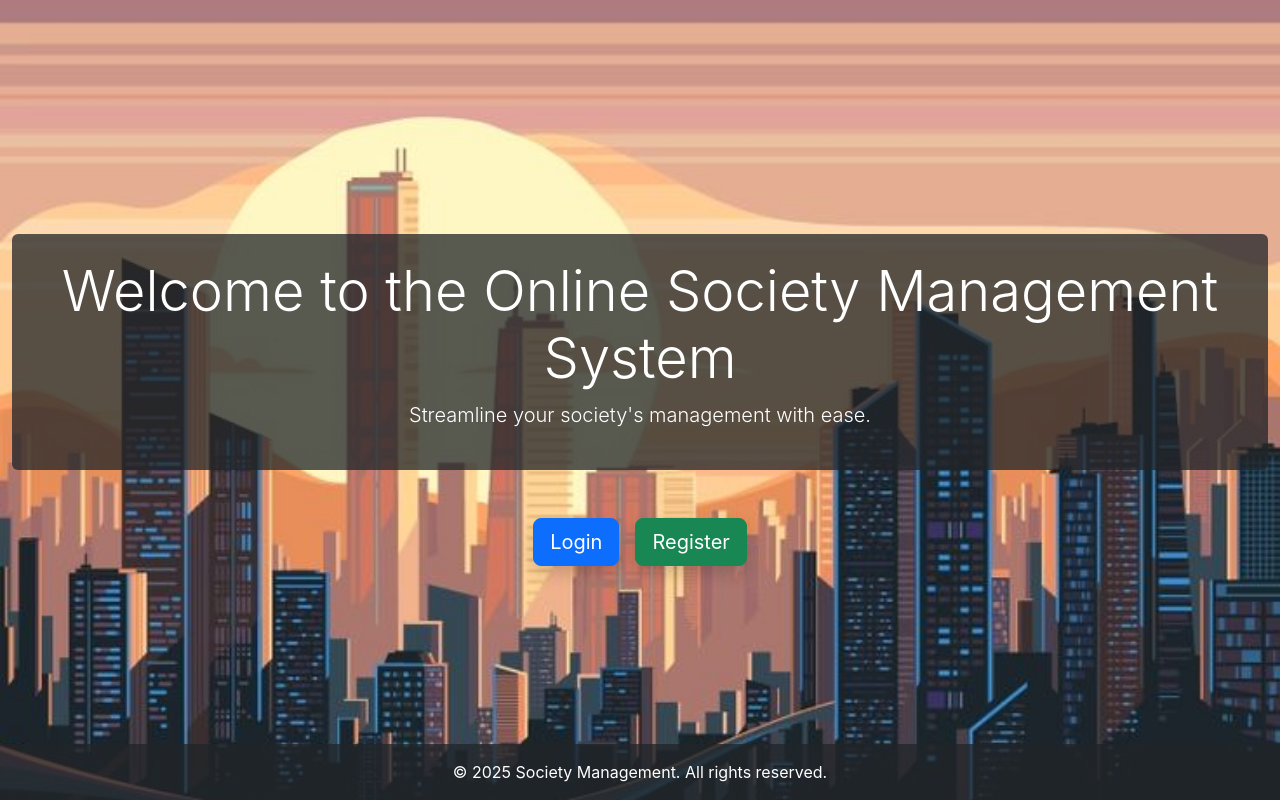
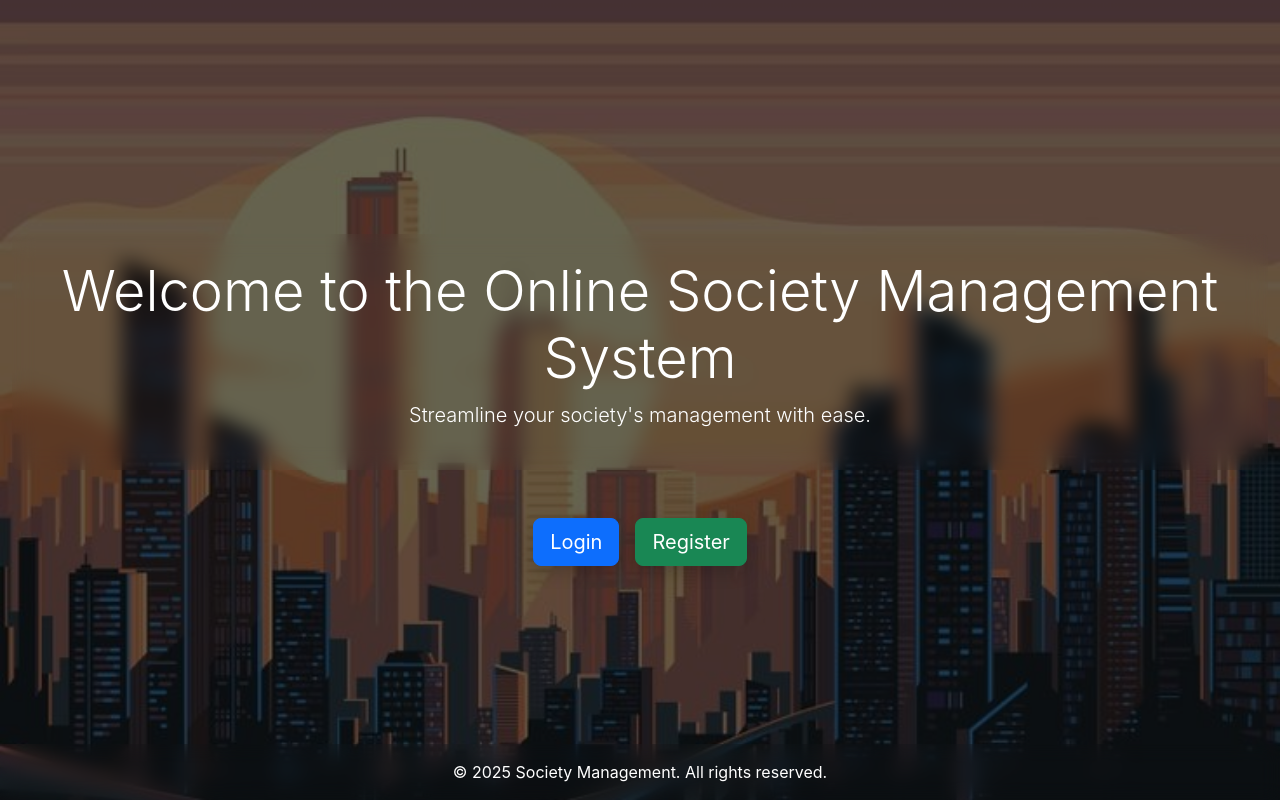
Before and after one commit to OnlineSocietyManagementSystem/OnlineSocietyManagement, a React (Vite) app in the folder client/: page / in a window 1280 px wide. Built offline with nearby package versions, Linux system fonts and the light colour scheme.

Commit message:
api added in member event management

```diff
--- a/client/src/screens/admin_screens/adminComplaintsFeedbacks.jsx
+++ b/client/src/screens/admin_screens/adminComplaintsFeedbacks.jsx
@@ -69,23 +69,37 @@ function AdminComplaintsFeedbacks() {
         <div className="row">
           {complaints.map((complaint) => (
             <div className="col-md-6 mb-3" key={complaint.id}>
-              <div className="card" style={{ backgroundColor: '#f8d7da', borderColor: '#f5c6cb' }}>
+              <div
+                className="card"
+                style={{ backgroundColor: "#f8d7da", borderColor: "#f5c6cb" }}
+              >
                 <div className="card-body">
-                  <h5 className="card-title fw-bold">Title: {complaint.title}</h5>
-                  <p className="card-text fw-bold fs-5">Description: {complaint.description}</p>
+                  <h5 className="card-title fw-bold">
+                    Title: {complaint.title}
+                  </h5>
+                  <p className="card-text fw-bold fs-5">
+                    Description: {complaint.description}
+                  </p>
                   <p className="card-text fw-bold fs-5">Id: {complaint.id}</p>
-                  <h6 className="card-subtitle mb-2 text-muted">Creation Date: {complaint.creationDate}</h6>
+                  <h6 className="card-subtitle mb-2 text-muted">
+                    Creation Date: {complaint.creationDate}
+                  </h6>
                 </div>
               </div>
             </div>
           ))}
         </div>
 
+        <hr />
+
         <h2 className="mt-4 mb-4 fw-bold">Feedbacks</h2>
         <div className="row">
           {feedbacks.map((feedback) => (
-            <div className="col-md-6 mb-3" key={feedback.id}>
-              <div className="card" style={{ backgroundColor: "#d4edda", borderColor: "#c3e6cb" }}>
+            <div className="col-12 mb-3" key={feedback.id}>
+              <div
+                className="card"
+                style={{ backgroundColor: "#d4edda", borderColor: "#c3e6cb" }}
+              >
                 <div className="card-body">
                   <p className="card-text fw-bold fs-5">{feedback.content}</p>
                 </div>
--- a/client/src/screens/auth_screens/Homepage.jsx
+++ b/client/src/screens/auth_screens/Homepage.jsx
@@ -7,19 +7,33 @@ const Homepage = () => {
 
   return (
     <div className="container-fluid vh-100 d-flex flex-column align-items-center justify-content-center text-white" style={{
+      position: "relative",
       backgroundImage: `url(${backgroundImage})`,
       backgroundSize: "cover",
       backgroundPosition: "center",
     }}>
-      <div className="text-center mb-5 p-4 bg-dark bg-opacity-75 rounded">
+      {/* Overlay */}
+      <div style={{
+        position: "absolute",
+        top: 0,
+        left: 0,
+        width: "100%",
+        height: "100%",
+        backgroundColor: "rgba(0, 0, 0, 0.6)",
+        zIndex: 1,
+      }}></div>
+
+      <div className="text-center mb-5 p-4 rounded" style={{ zIndex: 2, backdropFilter: "blur(10px)" }}>
         <h1 className="display-4">Welcome to the Online Society Management System</h1>
         <p className="lead">Streamline your society's management with ease.</p>
       </div>
-      <div className="d-flex gap-3">
+
+      <div className="d-flex gap-3" style={{ zIndex: 2 }}>
         <button className="btn btn-primary btn-lg shadow" onClick={() => navigate("/signin")}>Login</button>
         <button className="btn btn-success btn-lg shadow" onClick={() => navigate("/register")}>Register</button>
       </div>
-      <footer className="position-absolute bottom-0 text-center w-100 py-3 bg-dark bg-opacity-75">
+
+      <footer className="position-absolute bottom-0 text-center w-100 py-3" style={{ zIndex: 2, backdropFilter: "blur(10px)" }}>
         <p className="mb-0">&copy; 2025 Society Management. All rights reserved.</p>
       </footer>
     </div>
--- a/client/src/screens/member_screens/memberComplaintsFeedbacks.jsx
+++ b/client/src/screens/member_screens/memberComplaintsFeedbacks.jsx
@@ -173,6 +173,8 @@ function MemberComplaintsFeedbacks() {
           ))}
         </div>
 
+        <hr />
+
         <h2 className="mt-4 mb-4 fw-bold">Add Feedback</h2>
         <form onSubmit={handleFeedbackSubmit}>
           <div className="mb-3">
--- a/client/src/screens/member_screens/memberEventManagement.jsx
+++ b/client/src/screens/member_screens/memberEventManagement.jsx
@@ -1,39 +1,23 @@
-import React from "react";
+import React, { useState, useEffect } from "react";
 import Sidebar from "../../components/sidebar";
-
-// Sample static data
-const events = [
-  {
-    title: 'Community Meeting',
-    description: 'A monthly community meeting to discuss upcoming projects and issues.',
-    location: 'Clubhouse',
-    date: '2025-02-20',
-    time: '18:00'
-  },
-  {
-    title: 'Yoga Class',
-    description: 'Join us for a relaxing yoga session in the garden.',
-    location: 'Community Garden',
-    date: '2025-02-25',
-    time: '07:00'
-  },
-  {
-    title: 'Pool Party',
-    description: 'Fun and games at the pool. Refreshments will be provided.',
-    location: 'Swimming Pool',
-    date: '2025-03-05',
-    time: '15:00'
-  },
-  {
-    title: 'Book Club Meeting',
-    description: 'Discuss the book of the month with fellow book lovers.',
-    location: 'Library',
-    date: '2025-03-10',
-    time: '17:00'
-  }
-];
+import axios from "axios";
 
 function MemberEventManagement() {
+  const [events, setEvents] = useState([]);
+
+  useEffect(() => {
+    fetchEvents();
+  }, []);
+
+  const fetchEvents = async () => {
+    try {
+      const response = await axios.get("http://localhost:8080/all-events");
+      setEvents(response.data);
+    } catch (error) {
+      console.error("Error fetching events:", error);
+    }
+  };
+
   return (
     <div className="d-flex">
       <Sidebar />
@@ -45,7 +29,7 @@ function MemberEventManagement() {
           style={{ backgroundColor: "#e3d5f5" }}
         >
           <a className="navbar-brand fw-bold fs-3 px-4" href="#">
-          Event Management
+            Event Management
           </a>
           <button
             className="navbar-toggler"
```
